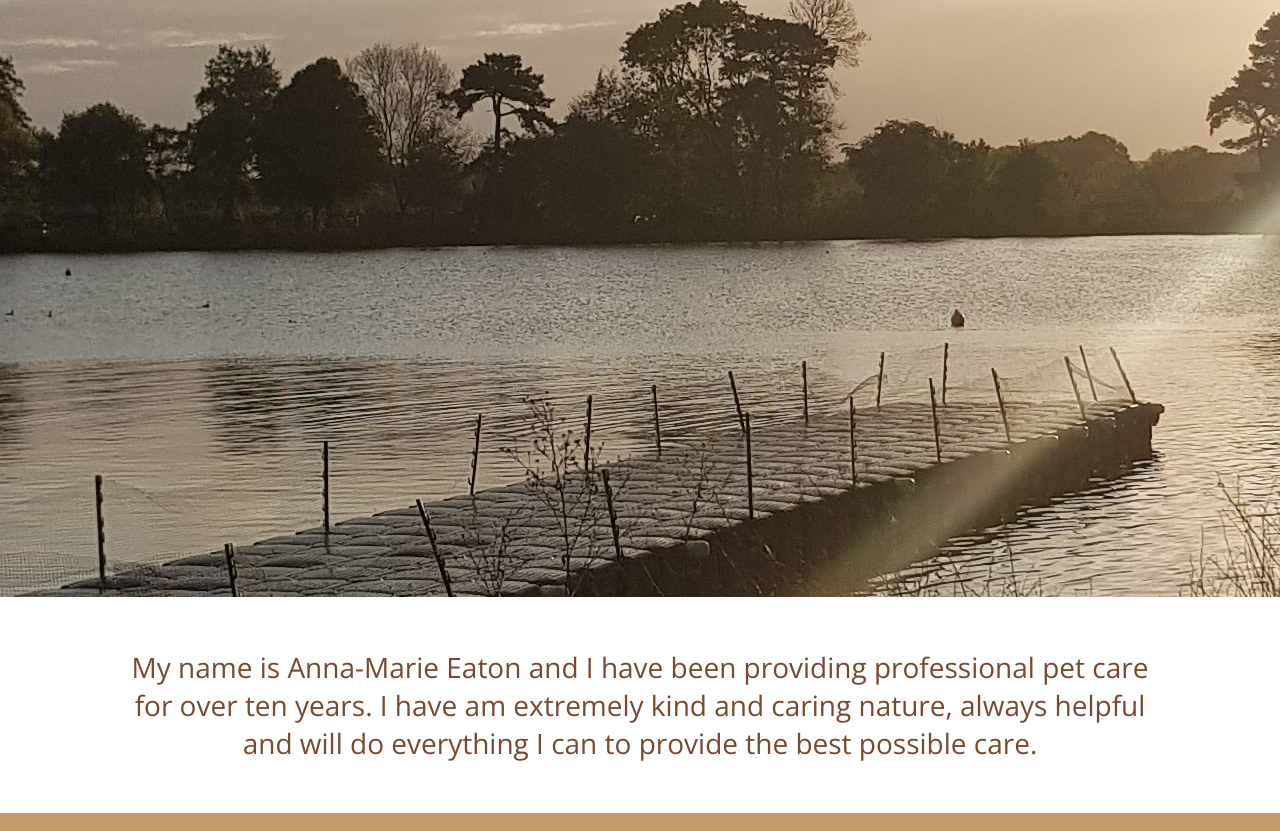
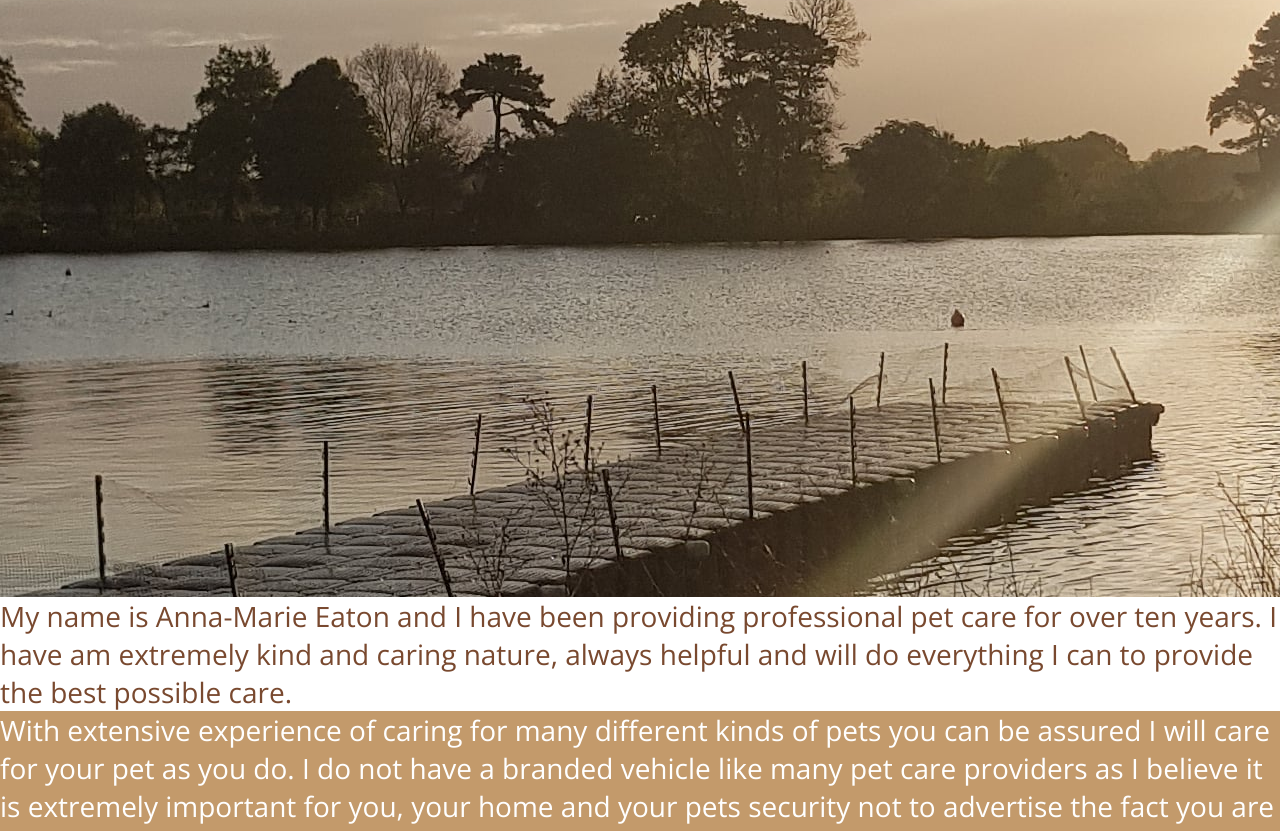
Before and after one commit to LunieLu/PawsPerfect, a plain HTML site: page about.html in a window 1280 px wide. Shown: the part 105-936 px from the top of the page. Drawn offline with nearby package versions, Linux system fonts and the light colour scheme.

Commit message:
remove text align and padding from about_text class

```diff
--- a/assets/CSS/style.css
+++ b/assets/CSS/style.css
@@ -153,8 +153,6 @@ h4 {
 }
 
 .about_text {
-    padding: 4% 10%;
-    text-align: center;
     font-size: 175%;
 }
 
```
